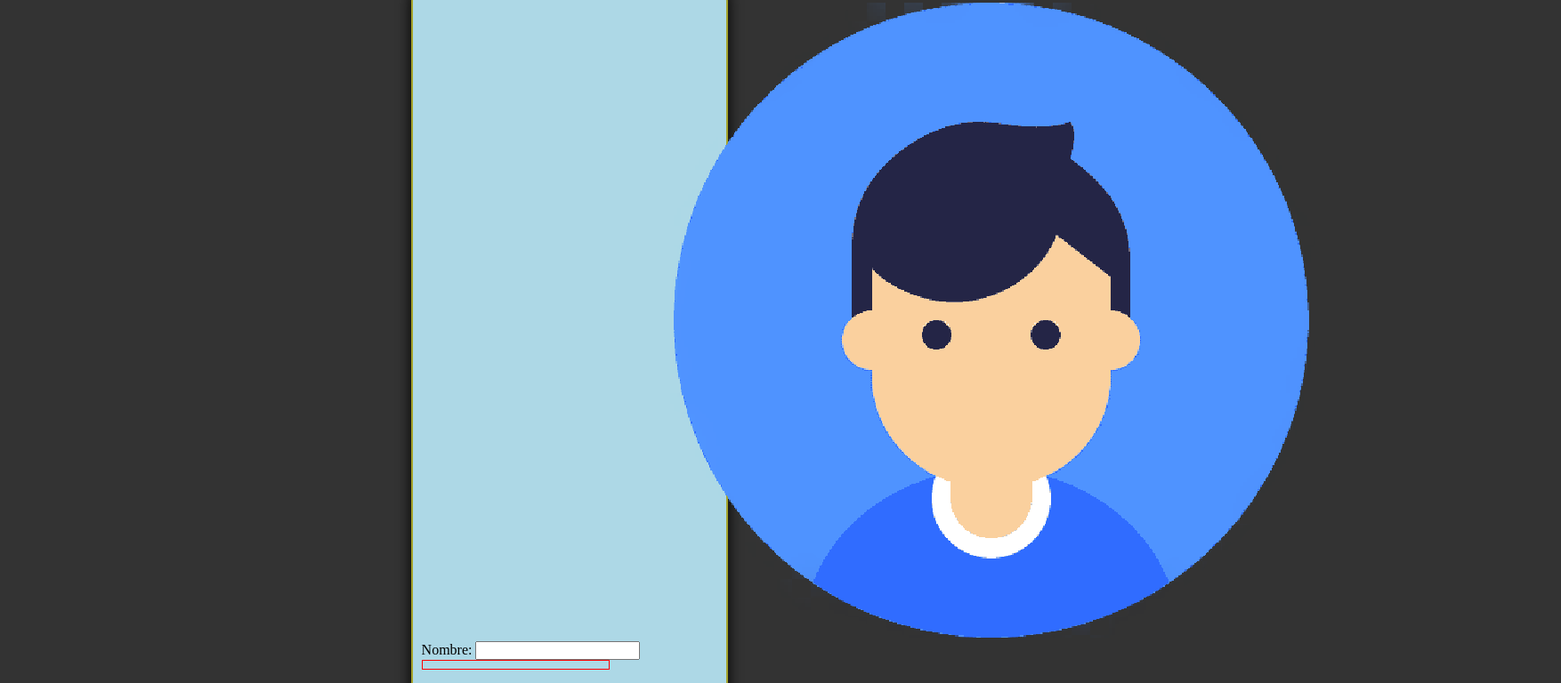
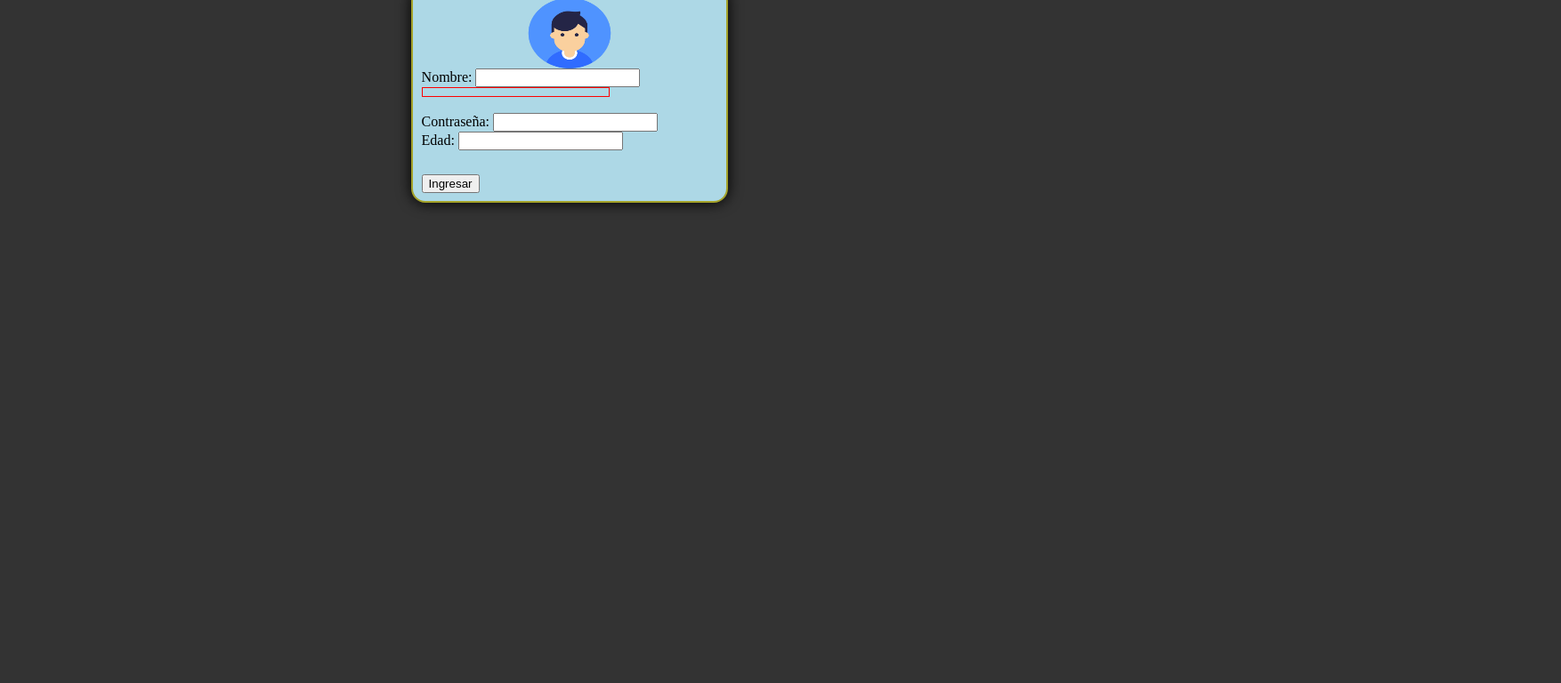
Before and after one commit to viteripro/Login-user, a plain HTML site: page index.html in a window 1280 px wide. Shown: the part 52-820 px from the top of the page at 89% size, 1754 px wide, since content can reach past the window. Drawn offline with Linux system fonts and the light colour scheme.

Commit message:
Colocando estilos a la imagen

```diff
--- a/styles.css
+++ b/styles.css
@@ -39,3 +39,12 @@ body{
 .send{
   margin-top: 2em;
 }
+.img-login{
+   width: 50%;
+   height: 5em;
+   margin-left: auto;
+   margin-right: auto;
+}
+.img-login > img{
+    width: 100%;
+}
```
